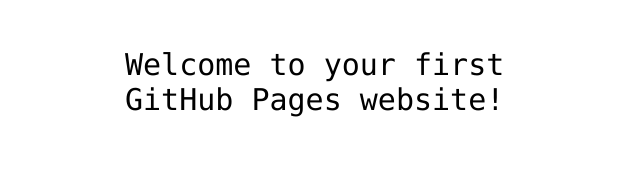
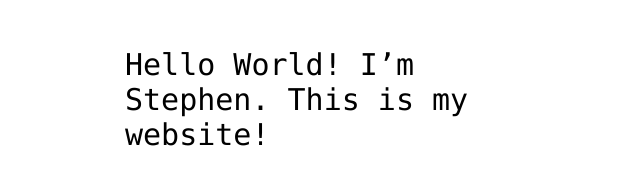
Before and after one commit to Stephen1997-rgb/hello-world, a plain HTML site: page index.html in a window 1280 px wide. Shown: the part 341-526 px from the top of the page, without its empty margins (315-955 px from the left). Drawn offline with Linux system fonts and the light colour scheme.

Commit message:
updata index.html

```diff
--- a/index.html
+++ b/index.html
@@ -12,7 +12,7 @@
 <img src="https://octodex.github.com/images/daftpunktocat-thomas.gif" id="octocat" alt="octocat-gif" />
 
 <!-- Change this code here by copy and pasting your template on line 15 -->
-<p>Welcome to your first GitHub Pages website!</p>
+<p>Hello World! I’m Stephen. This is my website!</p>
 
 </body>
 </html>
```
